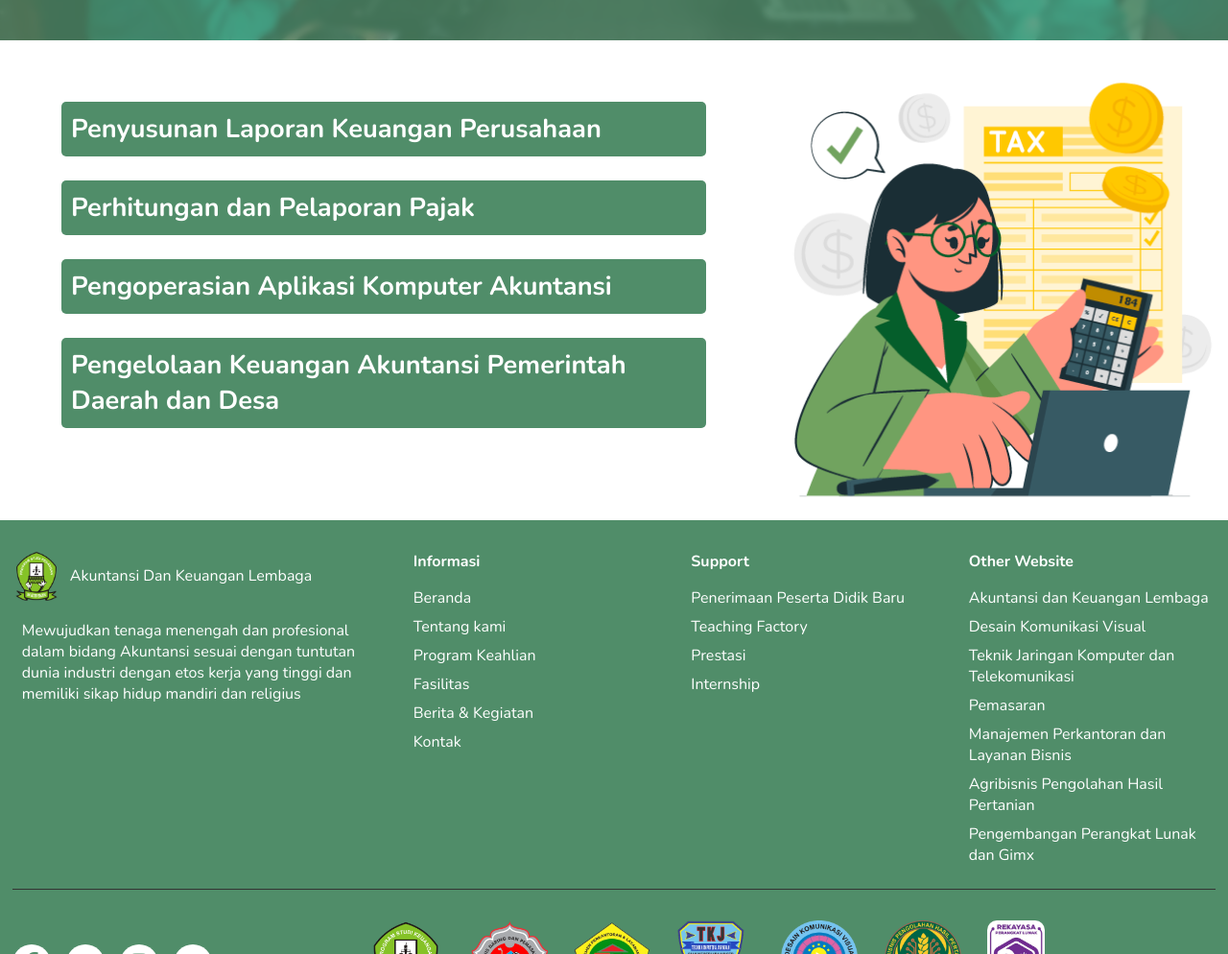
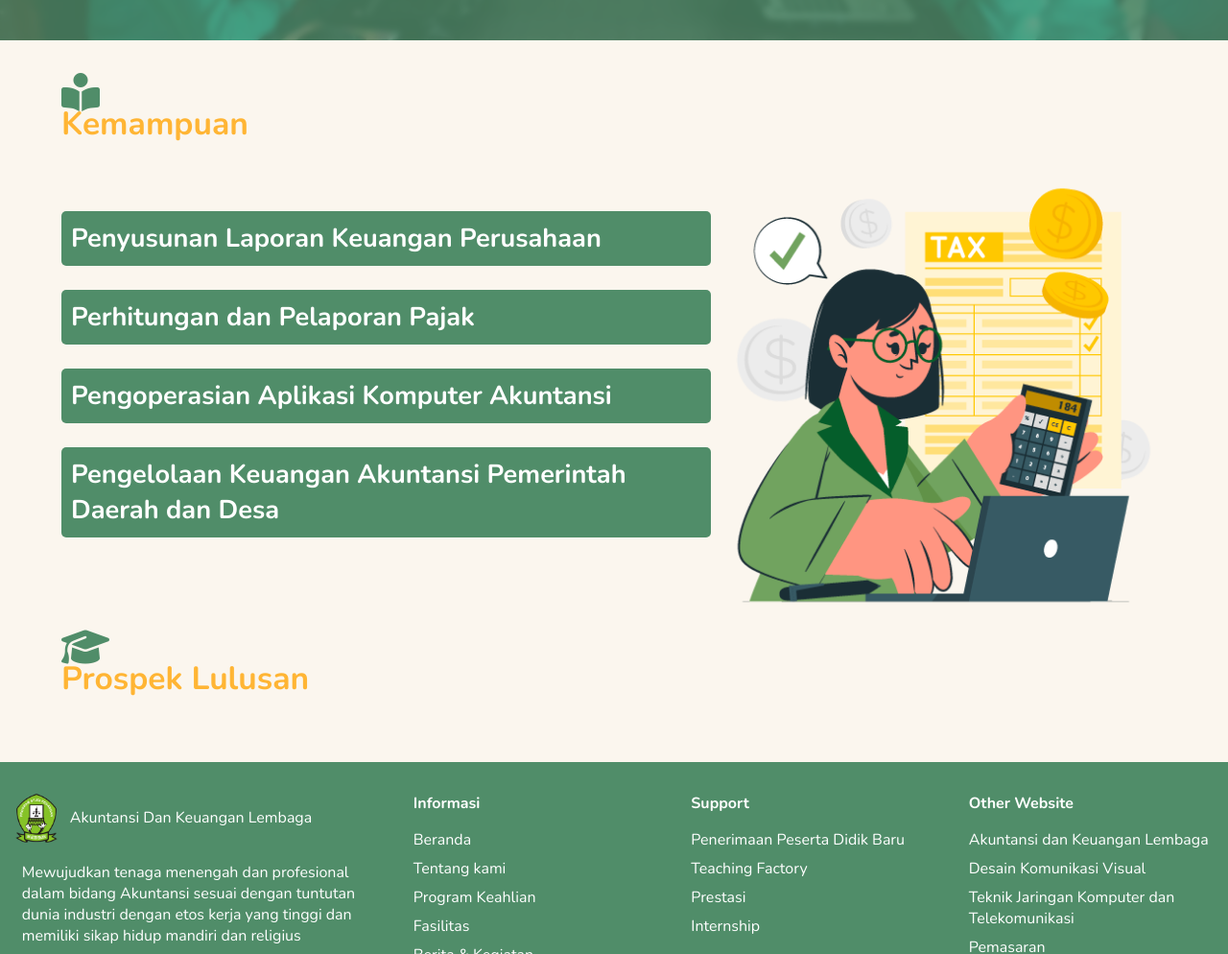
Before and after one commit to andimuhammadyusranharis/Website-Akuntansi-Css, a plain HTML site: page index.html in a window 1280 px wide. Shown: the part 3973-4967 px from the top of the page at 96% size. Drawn offline with nearby package versions, Linux system fonts and the light colour scheme.

Commit message:
Update Program Keahlian dan Prospek Kerja

```diff
--- a/index.html
+++ b/index.html
@@ -425,8 +425,14 @@
         </div>
       </div>
 
-      <div class="flex flex-row">
-        <div class="kompetensi">
+      <div class="parent-kompetensi">
+        <div class="child-kompetensi flex flex-col">
+          <div class="kemampuan-judul">
+            <i class="fa-solid fa-book-open-reader"></i>
+            <h1>Kemampuan</h1>
+          </div>
+          <div class="flex flex-row justify-center justify-between items-center">
+            <div class="kompetensi flex flex-col">
               <div class="keahlian">
                 <p class="title">Penyusunan Laporan Keuangan Perusahaan</p>
                 <div class="explanation">Lorem ipsum dolor sit amet consectetur adipisicing elit. Veniam fugit libero ratione ut ad amet similique. Repellendus cumque praesentium inventore.</div>
@@ -444,7 +450,19 @@
                 <div class="explanation">Lorem ipsum dolor sit amet, consectetur adipisicing elit. Itaque voluptatibus dicta illum aspernatur perferendis aperiam quisquam quae totam non molestias!  </div>
               </div>
             </div>
-        <img src="./assets/img/example/accounting.png" style="width: 500px; height: 500px;" alt="">
+            <img src="./assets/img/example/accounting.png" style="width: 500px; height: 500px; top: 10px;" alt="">
+          </div>
+        </div>
+
+        <div class="parent-prospek">
+          <div class="prospek-judul">
+            <i class="fa-solid fa-graduation-cap"></i>
+            <h1>Prospek Lulusan</h1>
+          </div>
+          <div>
+
+          </div>
+        </div>
       </div>
     </section>
     <!-- Program Keahlian End -->
--- a/source/css/program-keahlian.css
+++ b/source/css/program-keahlian.css
@@ -1,7 +1,7 @@
 /* Program Keahlian */
 .program-keahlian {
     width: 100%;
-    height: fit-content;
+    background-color: #FBF6EE;
 }
 
 .program-judul {
@@ -49,9 +49,33 @@
     border-bottom-right-radius: 9999px;
 }
 
+.parent-kompetensi {
+    height: fit-content;
+}
+
+.child-kompetensi {
+    margin-bottom: 2rem;
+}
+
+.kemampuan-judul {
+    display: flex;
+    justify-content: left;
+    width: fit-content;
+    height: fit-content;
+    color: #FFB534;
+    font-size: 1.4rem;
+    position: relative;
+}
+
+.kemampuan-judul i {
+    font-size: 40px;
+    color: #508D69;
+    position: absolute;
+    top: -30px;
+}
+
 .kompetensi {
     max-width: 800px;
-    padding: 4rem;
 }
 
 .keahlian {
@@ -83,7 +107,7 @@
     padding: 0 10px;
     border-radius: 5px;
     margin-top: 5px;
-    transition: max-height 0.5s ease-in-out, opacity 0.5s ease-in-out, padding 0.5s ease-in-out;
+    transition: max-height 1s ease-in-out, opacity 0.5s ease-in-out, padding 0.5s ease-in-out;
 }
 
 .keahlian:hover .explanation {
@@ -91,3 +115,29 @@
     opacity: 1;
     padding: 10px;
 }
+
+.parent-kompetensi {
+    padding: 4rem;
+    height: fit-content;
+}
+
+.parent-prospek {
+
+}
+
+.prospek-judul {
+    display: flex;
+    justify-content: left;
+    width: fit-content;
+    height: fit-content;
+    color: #FFB534;
+    font-size: 1.4rem;
+    position: relative;
+}
+
+.prospek-judul i {
+    font-size: 40px;
+    color: #508D69;
+    position: absolute;
+    top: -30px;
+}
```
Lines whose indentation alone changed are shown as unchanged.
